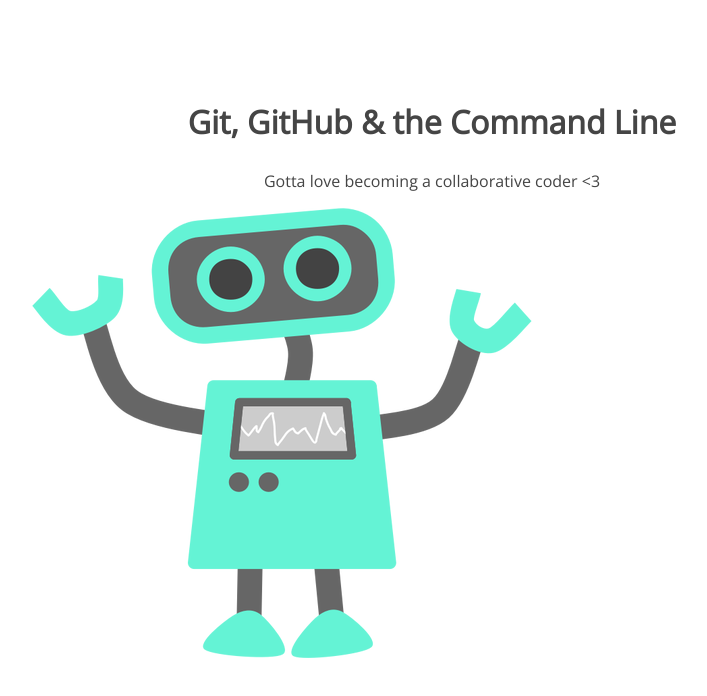
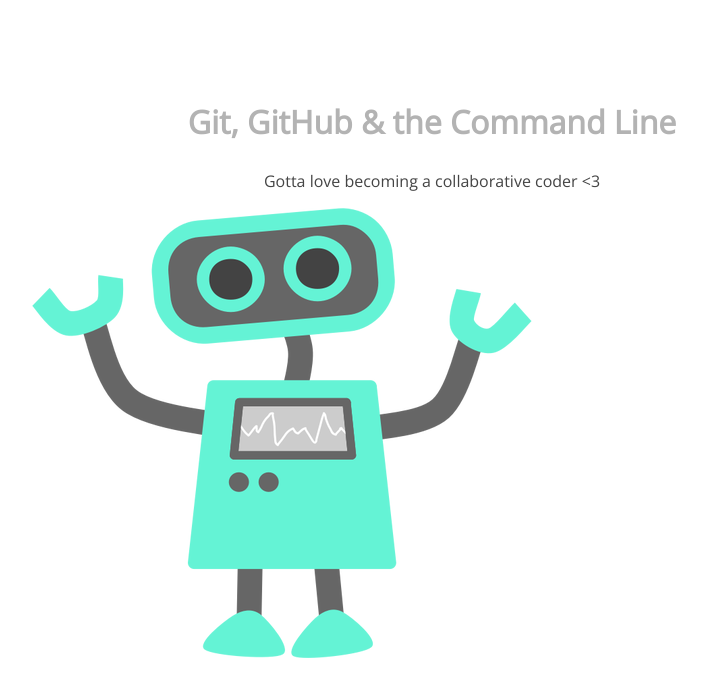
Before and after one commit to LizB192/105-project, a plain HTML site: page index.html in a window 1280 px wide. Shown: the whole page, without its empty margins (208-915 px from the left). Drawn offline with nearby package versions, Linux system fonts and the light colour scheme.

Commit message:
h1 font colour lighter grey

```diff
--- a/css/style.css
+++ b/css/style.css
@@ -5,12 +5,13 @@
 section h1,
 section p {
 	text-align: center;
-	color: #454545;
 }
 section h1 {
+	color: #b3b3b3;
 	font: 32px 'Open Sans';
 	font-weight: bold;
 }
 section p {
+	color: #454545;
 	font: 16px 'Open Sans';
 }
```
